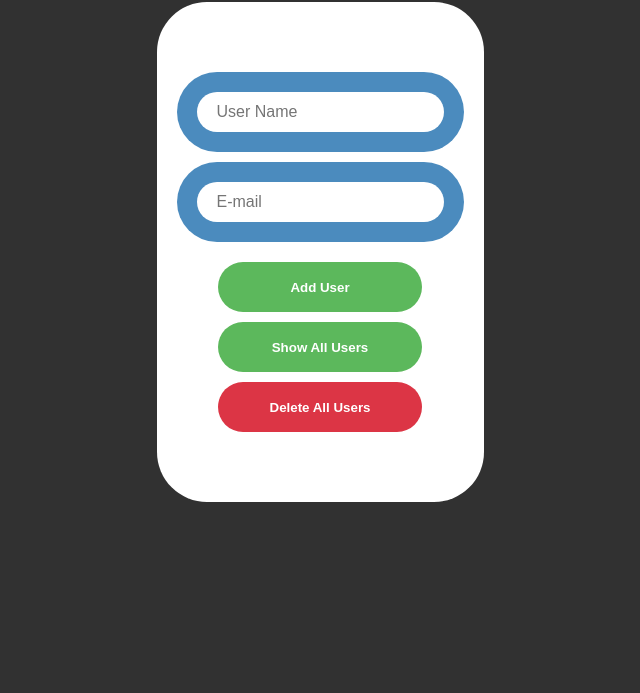
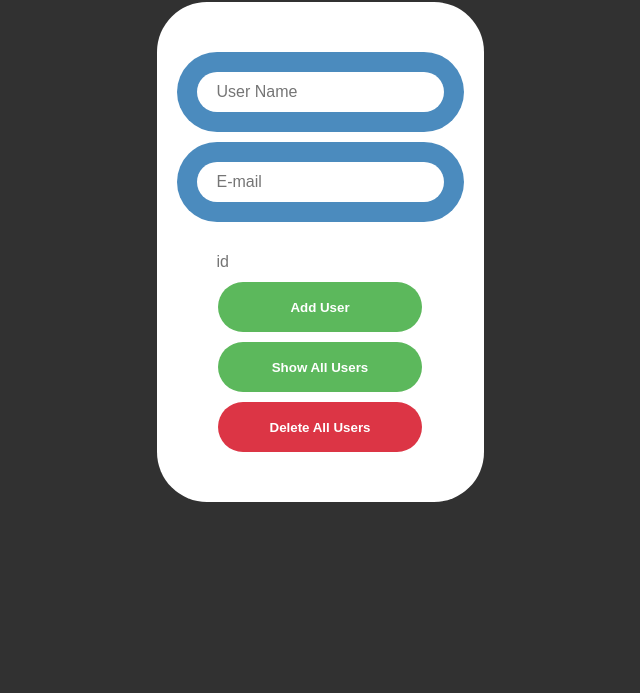
Before and after one commit to mohammadsalloum-dev/OOP_Project, a plain HTML site: page index.html in a window 1280 px wide. Shown: the part 107-800 px from the top of the page, without its empty margins (320-960 px from the left). Drawn offline with Linux system fonts and the light colour scheme.

Commit message:
Update index.html

```diff
--- a/index.html
+++ b/index.html
@@ -20,6 +20,10 @@
                 <input type="email" id="email" placeholder="E-mail">
             </div>
 
+            <div class="id">
+                <input type="number" id="id" placeholder="id">
+            </div>
+
             <div class="btns">
                 <button type="button" id="addUser">Add User</button>
                 <button type="button" id="showAllUsers">Show All Users</button>
```
